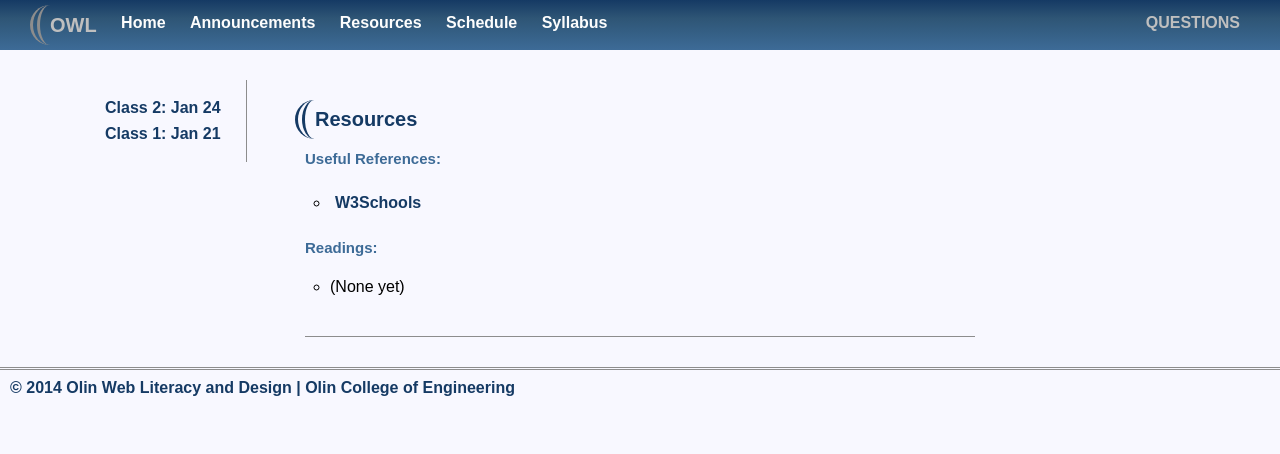
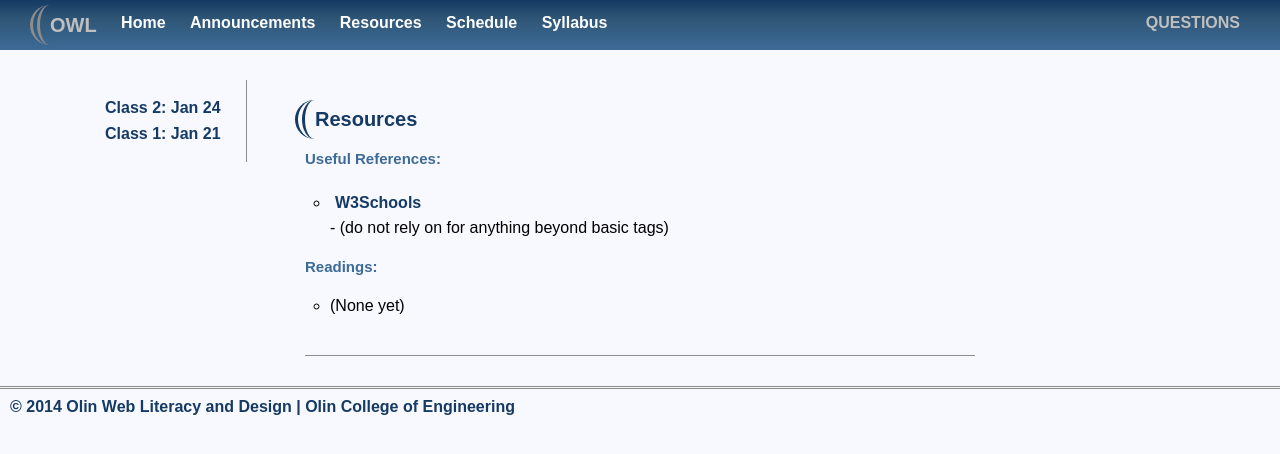
Before and after one commit to olinweblit/olinweblit.github.io, a plain HTML site: page resources.html in a window 1280 px wide. Drawn offline with Linux system fonts and the light colour scheme.

Commit message:
Update resources.html

```diff
--- a/resources.html
+++ b/resources.html
@@ -34,7 +34,7 @@
 
 				<h4>Useful References:</h4>
 				<ul>
-					<li><a href="http://www.w3schools.com/">W3Schools</a></li>
+					<li><a href="http://www.w3schools.com/">W3Schools</a> - (do not rely on for anything beyond basic tags)</li>
 				</ul>
 
 				<h4>Readings:</h4>
```
